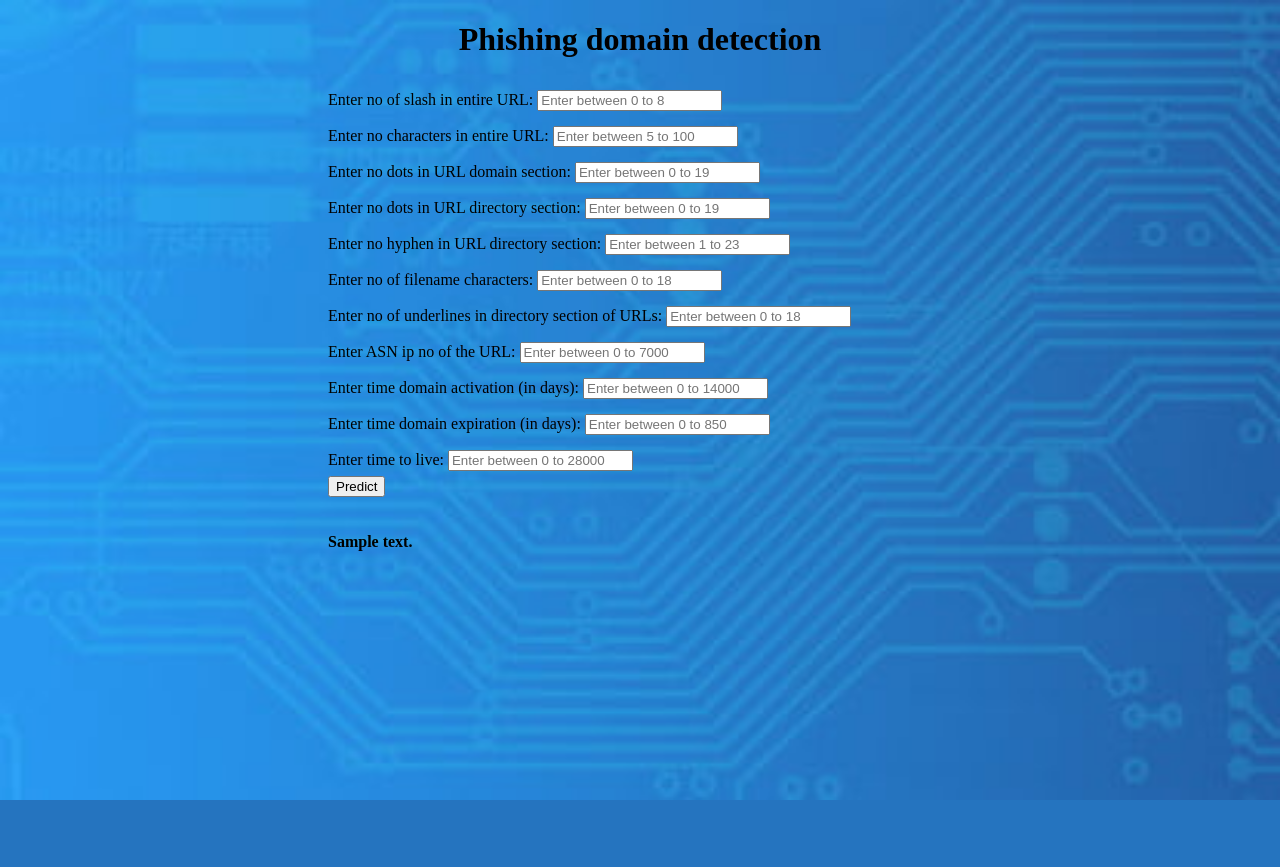
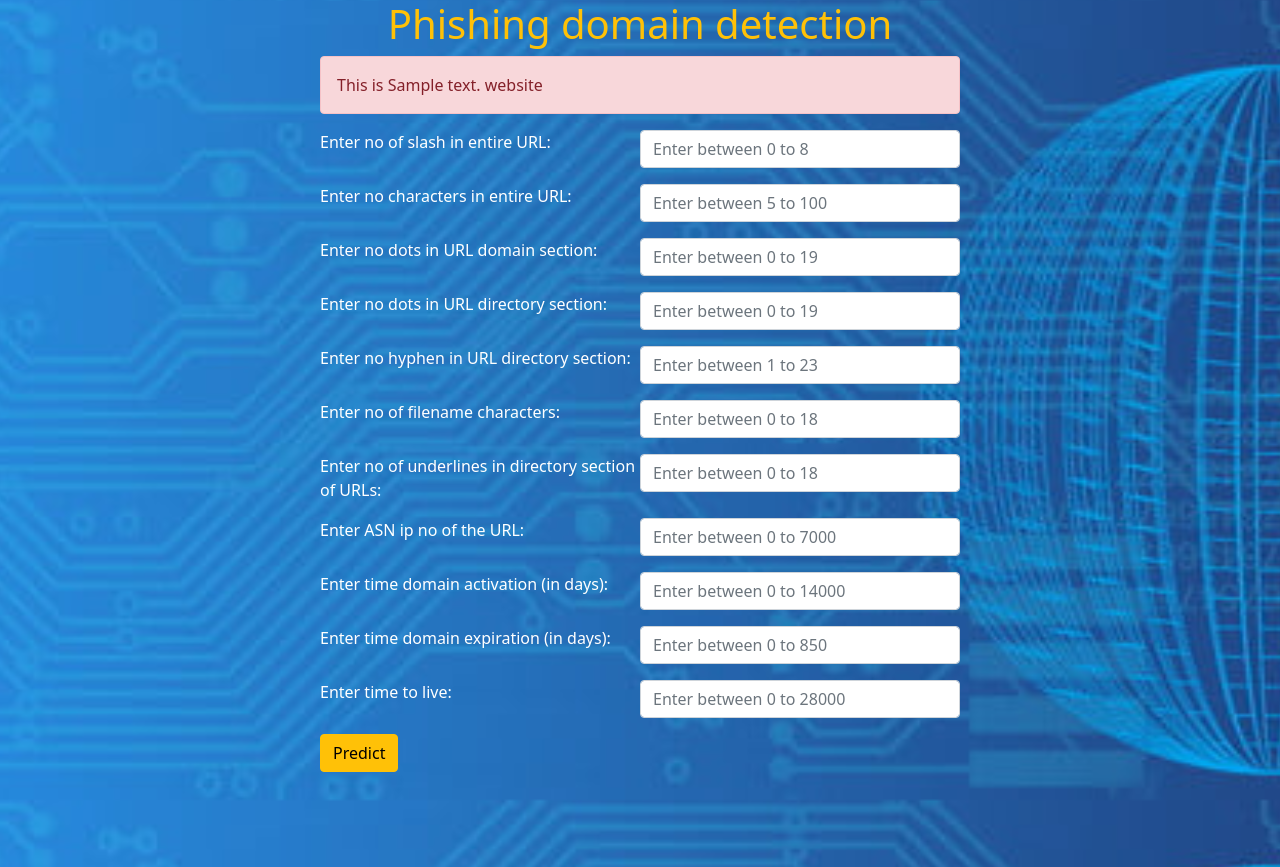
Before and after one commit to saurabhznaikz/phishing_domain_detection_mlproject, a Flask app: template src/templates/index.html in a window 1280 px wide. Before the commit the page ends 800 px from the top, so only its background shows below. Run offline with Flask 2, Linux system fonts and the light colour scheme; the template is opened without the code that fills it: most values are stand-ins (such as "Sample title", 1, 10 or a date in 2020); parts of the project's set-up code (start-up, migrations or seed data) failed here and were passed over.

Commit message:
styled UI

```diff
--- a/src/main.py
+++ b/src/main.py
@@ -52,7 +52,7 @@
                               qty_underline_directory,asn_ip,time_domain_activation,time_domain_expiration,ttl_hostname,
                           model)
         #print(result)
-        result1 = "This is a malicious website" if result==1 else "This is a legitimate website"
+        result1 = "malicious" if result==1 else "legitimate"
         r =Response(response=result1, status=200,mimetype='application/json')
         return render_template("index.html",prediction_text="{}".format(result1))
         # return r
--- a/src/templates/index.html
+++ b/src/templates/index.html
@@ -7,6 +7,7 @@
 <link href='https://fonts.googleapis.com/css?family=Arimo' rel='stylesheet' type='text/css'>
 <link href='https://fonts.googleapis.com/css?family=Hind:300' rel='stylesheet' type='text/css'>
 <link href='https://fonts.googleapis.com/css?family=Open+Sans+Condensed:300' rel='stylesheet' type='text/css'>
+    <link href="https://cdn.jsdelivr.net/npm/bootstrap@5.0.2/dist/css/bootstrap.min.css" rel="stylesheet" integrity="sha384-EVSTQN3/azprG1Anm3QDgpJLIm9Nao0Yz1ztcQTwFspd3yD65VohhpuuCOmLASjC" crossorigin="anonymous">
 <style>
      body {
     background-image: url('static/phishing.jpg');
@@ -20,68 +21,72 @@
 
 <body>
  <div class="login">
-	<h1 style="text-align: center;">Phishing domain detection</h1>
+	<h1 class="text-center text-warning">Phishing domain detection</h1>
 
      <!-- Main Input For Receiving Query to our ML -->
     <form style=" width: 50vw; margin-left : 25vw;" action="{{ url_for('predict')}}"method="post">
         <div class="form-row">
-
-            <div class="col-md-4 mb-3" style="padding-top:10px;padding-bottom:5px">
-            <label for="qty_slash_url">Enter no of slash in entire URL:</label>
-            <input type="text" class="form-control" id="qty_slash_url" name="qty_slash_url" placeholder="Enter between 0 to 8" required="required" /><br>
+            {% if prediction_text %}
+                <div class="alert alert-{{ 'success' if prediction_text=='legitimate' else 'danger'}}" role="alert">
+                This is {{prediction_text}} website
+                </div>
+            {% endif %}
+            <div class="col-12 mb-3 float-start" >
+            <label class="w-50 float-start text-white" for="qty_slash_url">Enter no of slash in entire URL:</label>
+            <input type="number" class="form-control w-50 float-end" id="qty_slash_url" name="qty_slash_url" placeholder="Enter between 0 to 8" required="required" /><br>
             </div>
 
-            <div class="col-md-4 mb-3" style="padding-top:10px;padding-bottom:5px">
-            <label for="length_url">Enter no characters in entire URL:</label>
-            <input type="text" class="form-control" id="length_url" name="length_url" placeholder="Enter between 5 to 100" required="required" /><br>
+            <div class="col-12 mb-3 float-start" >
+            <label class="w-50 float-start text-white" for="length_url">Enter no characters in entire URL:</label>
+            <input type="number" class="form-control w-50 float-end" id="length_url" name="length_url" placeholder="Enter between 5 to 100" required="required" /><br>
             </div>
 
-            <div class="col-md-4 mb-3" style="padding-top:10px;padding-bottom:5px">
-            <label for="qty_dot_domain">Enter no dots in URL domain section:</label>
-            <input type="text" class="form-control" id="qty_dot_domain" name="qty_dot_domain" placeholder="Enter between 0 to 19" required="required" /><br>
+            <div class="col-12 mb-3 float-start">
+            <label class="w-50 float-start text-white" for="qty_dot_domain">Enter no dots in URL domain section:</label>
+            <input type="number" class="form-control w-50 float-end" id="qty_dot_domain" name="qty_dot_domain" placeholder="Enter between 0 to 19" required="required" /><br>
             </div>
 
-            <div class="col-md-4 mb-3" style="padding-top:10px;padding-bottom:5px">
-            <label for="qty_dot_directory">Enter no dots in URL directory section:</label>
-            <input type="text" class="form-control" id="qty_dot_directory" name="qty_dot_directory" placeholder="Enter between 0 to 19" required="required" /><br>
+            <div class="col-12 mb-3 float-start" >
+            <label class="w-50 float-start text-white" for="qty_dot_directory">Enter no dots in URL directory section:</label>
+            <input type="number" class="form-control w-50 float-end" id="qty_dot_directory" name="qty_dot_directory" placeholder="Enter between 0 to 19" required="required" /><br>
             </div>
 
-            <div class="col-md-4 mb-3" style="padding-top:10px;padding-bottom:5px">
-            <label for="qty_hyphen_directory">Enter no hyphen in URL directory section:</label>
-            <input type="text" class="form-control" id="qty_hyphen_directory" name="qty_hyphen_directory" placeholder="Enter between 1 to 23" required="required" /><br>
+            <div class="col-12 mb-3 float-start" >
+            <label class="w-50 float-start text-white" for="qty_hyphen_directory">Enter no hyphen in URL directory section:</label>
+            <input type="number" class="form-control w-50 float-end" id="qty_hyphen_directory" name="qty_hyphen_directory" placeholder="Enter between 1 to 23" required="required" /><br>
             </div>
 
-            <div class="col-md-4 mb-3" style="padding-top:10px;padding-bottom:5px">
-            <label for="file_length">Enter no of filename characters:</label>
-            <input type="text" class="form-control" id="file_length" name="file_length" placeholder="Enter between 0 to 18" required="required" /><br>
+            <div class="col-12 mb-3 float-start" >
+            <label class="w-50 float-start text-white" for="file_length">Enter no of filename characters:</label>
+            <input type="number" class="form-control w-50 float-end" id="file_length" name="file_length" placeholder="Enter between 0 to 18" required="required" /><br>
             </div>
 
-            <div class="col-md-4 mb-3" style="padding-top:10px;padding-bottom:5px">
-            <label for="qty_underline_directory">Enter no of underlines in directory section of URLs:</label>
-            <input type="text" class="form-control" id="qty_underline_directory" name="qty_underline_directory" placeholder="Enter between 0 to 18" required="required" /><br>
+            <div class="col-12 mb-3 float-start" >
+            <label class="w-50 float-start text-white" for="qty_underline_directory">Enter no of underlines in directory section of URLs:</label>
+            <input type="number" class="form-control w-50 float-end" id="qty_underline_directory" name="qty_underline_directory" placeholder="Enter between 0 to 18" required="required" /><br>
             </div>
 
-            <div class="col-md-4 mb-3" style="padding-top:10px;padding-bottom:5px">
-            <label for="asn_ip">Enter ASN ip no of the URL:</label>
-            <input type="text" class="form-control" id="asn_ip" name="asn_ip" placeholder="Enter between 0 to 7000" required="required" /><br>
+            <div class="col-12 mb-3 float-start" >
+            <label class="w-50 float-start text-white" for="asn_ip">Enter ASN ip no of the URL:</label>
+            <input type="number" class="form-control w-50 float-end" id="asn_ip" name="asn_ip" placeholder="Enter between 0 to 7000" required="required" /><br>
             </div>
 
-            <div class="col-md-4 mb-3" style="padding-top:10px;padding-bottom:5px">
-            <label for="time_domain_activation">Enter time domain activation (in days):</label>
-            <input type="text" class="form-control" id="time_domain_activation" name="time_domain_activation" placeholder="Enter between 0 to 14000" required="required" /><br>
+            <div class="col-12 mb-3 float-start">
+            <label class="w-50 float-start text-white" for="time_domain_activation">Enter time domain activation (in days):</label>
+            <input type="number" class="form-control w-50 float-end" id="time_domain_activation" name="time_domain_activation" placeholder="Enter between 0 to 14000" required="required" /><br>
             </div>
 
-            <div class="col-md-4 mb-3" style="padding-top:10px;padding-bottom:5px">
-            <label for="time_domain_expiration">Enter time domain expiration (in days):</label>
-            <input type="text" class="form-control" id="time_domain_expiration" name="time_domain_expiration" placeholder="Enter between 0 to 850" required="required" /><br>
+            <div class="col-12 mb-3 float-start">
+            <label class="w-50 float-start text-white" for="time_domain_expiration">Enter time domain expiration (in days):</label>
+            <input type="number" class="form-control w-50 float-end" id="time_domain_expiration" name="time_domain_expiration" placeholder="Enter between 0 to 850" required="required" /><br>
             </div>
 
-            <div class="col-md-4 mb-3" style="padding-top:10px;padding-bottom:5px">
-            <label for="ttl_hostname">Enter time to live:</label>
-            <input type="text" class="form-control" id="ttl_hostname" name="ttl_hostname" placeholder="Enter between 0 to 28000" required="required" /><br>
+            <div class="col-12 mb-3 float-start" >
+            <label class="w-50 float-start text-white" for="ttl_hostname">Enter time to live:</label>
+            <input type="number" class="form-control w-50 float-end" id="ttl_hostname" name="ttl_hostname" placeholder="Enter between 0 to 28000" required="required" /><br>
             </div>
 
-            <button type="submit" class="btn btn-primary btn-block btn-large">Predict</button>
+            <button type="submit" class="btn btn-warning btn-block btn-large">Predict</button>
         </div>
     </form>
 
@@ -91,9 +96,15 @@
 
  </div>
 
- <div class="col-md-4 mb-3"  style=" width: 50vw; margin-left : 25vw; font-weight: bold;" >
+
+<div class="toast align-items-center" role="alert" aria-live="assertive" aria-atomic="true">
+  <div class="d-flex">
+    <div class="toast-body">
     {{prediction_text}}
- </div>
+   </div>
+    <button type="button" class="btn-close me-2 m-auto" data-bs-dismiss="toast" aria-label="Close"></button>
+  </div>
+</div>
 
 </body>
 </html>
```
